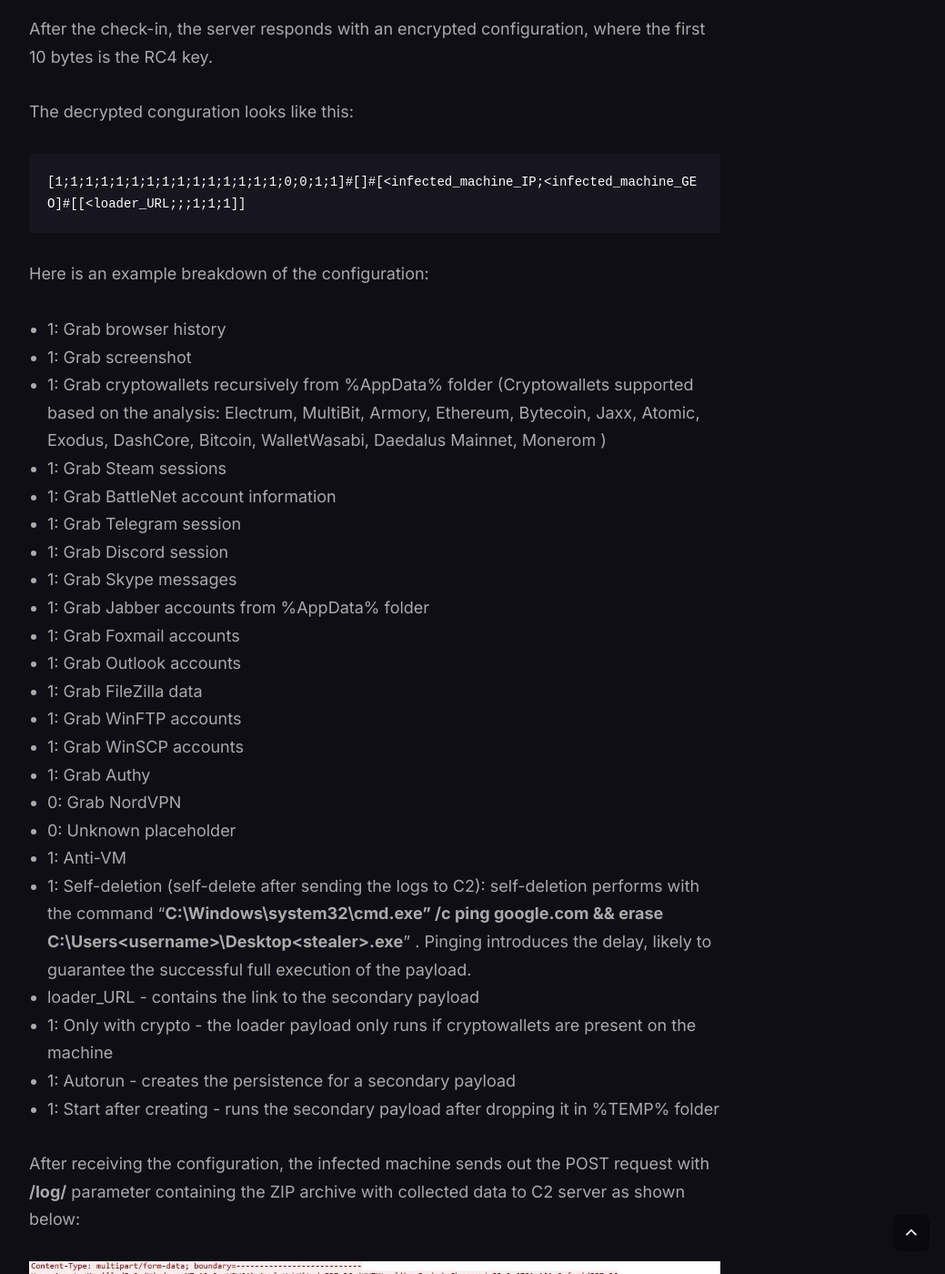
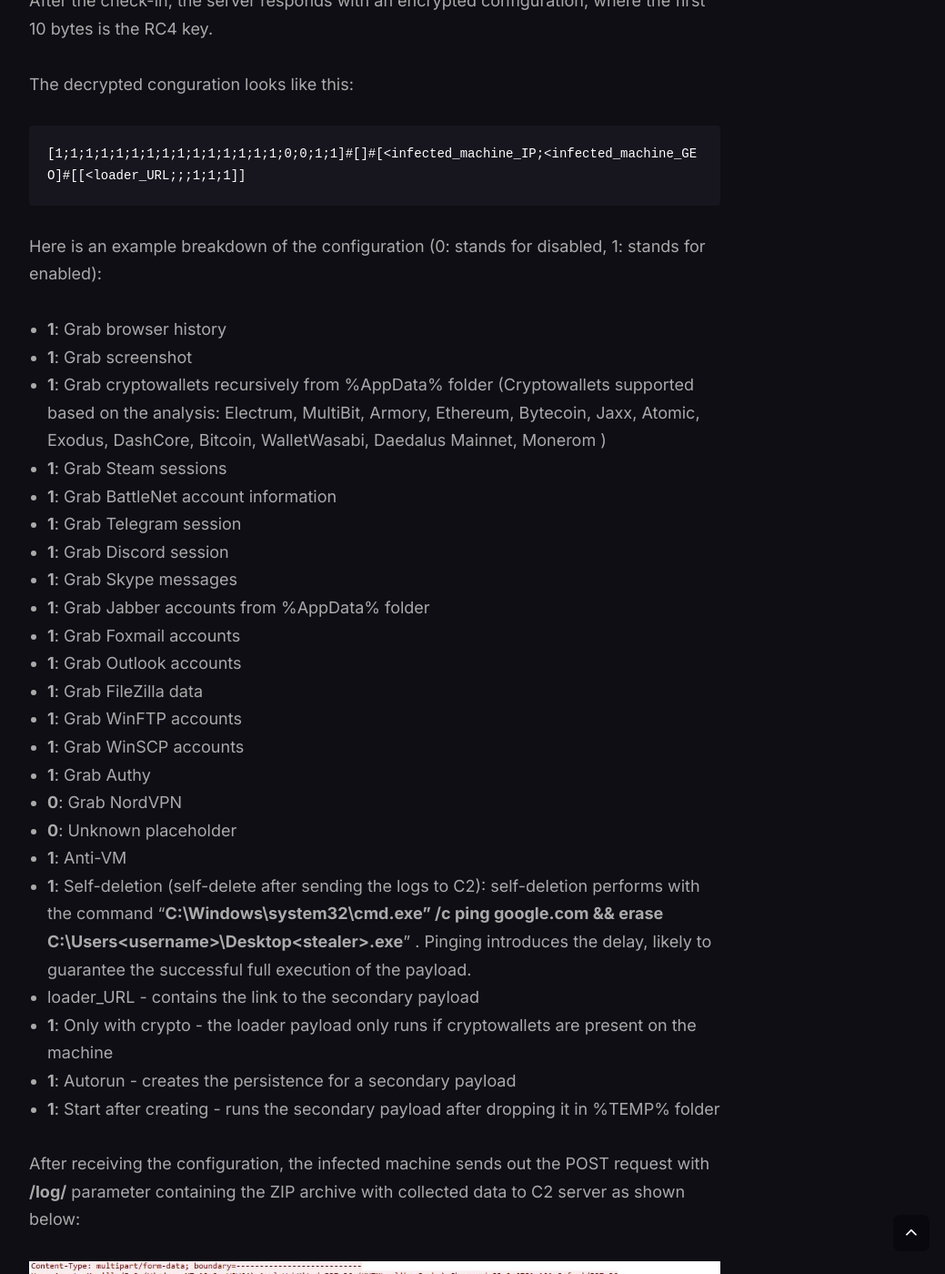
Before and after one commit to RussianPanda95/russianpanda95.github.io, a Jekyll site: the page built from _posts/2024-03-16-The-GlorySprout-Stealer-or-a-Failed-Clone-of-Taurus-Stealer.md, in a window 1280 px wide and 1400 px high, scrolled down 9419 px. Shown: the whole window at 91% size, without its empty margins (228-1267 px from the left). Built offline with Jekyll 4.4.1, drawn with Linux system fonts in a browser that asks for light colours; nearby versions of some CDN libraries; comment, search, counter and statistics services are not loaded; some of the changed text lies outside the part shown.

Commit message:
New commit

```diff
--- a/_posts/2024-03-16-The-GlorySprout-Stealer-or-a-Failed-Clone-of-Taurus-Stealer.md
+++ b/_posts/2024-03-16-The-GlorySprout-Stealer-or-a-Failed-Clone-of-Taurus-Stealer.md
@@ -97,7 +97,7 @@
 
 # C2 Communication
 
-Communication with the C2 server is performed via port 80. Upon checking in with the C2 server, the infected machine sends out the POST request "**/cfg/data=<BotID>**" using the user-agent "**Mozilla/5.0 (Windows NT 10.0; WOW64) AppleWebKit / 537.36 (KHTML, like Gecko) Chrome / 83.0.5906.121 Safari/537.36**". The BotID value is encrypted with the RC4 key generated via random key generation function that was previously mentioned and base64-encoded. The RC4 key is the first 10 bytes of the encrypted string.
+Communication with the C2 server is performed via port 80. Upon checking in with the C2 server, the infected machine sends out the POST request "/cfg/data=<BotID>" using the user-agent "Mozilla/5.0 (Windows NT 10.0; WOW64) AppleWebKit / 537.36 (KHTML, like Gecko) Chrome / 83.0.5906.121 Safari/537.36". The BotID value is encrypted with the RC4 key generated via random key generation function that was previously mentioned and base64-encoded. The RC4 key is the first 10 bytes of the encrypted string.
 
 ![c2_post_check_in.jpg](/images/GlorySprout/c2_post_check_in.JPG)
 
@@ -147,30 +147,30 @@
 
 {% endhighlight %}
 
-Here is an example breakdown of the configuration:
-- 1: Grab browser history
-- 1: Grab screenshot
-- 1: Grab cryptowallets recursively from %AppData% folder (Cryptowallets supported based on the analysis: Electrum, MultiBit, Armory, Ethereum, Bytecoin, Jaxx, Atomic, Exodus, DashCore, Bitcoin, WalletWasabi, Daedalus Mainnet, Monerom )
-- 1: Grab Steam sessions
-- 1: Grab BattleNet account information
-- 1: Grab Telegram session
-- 1: Grab Discord session
-- 1: Grab Skype messages
-- 1: Grab Jabber accounts from %AppData% folder
-- 1: Grab Foxmail accounts
-- 1: Grab Outlook accounts
-- 1: Grab FileZilla data
-- 1: Grab WinFTP accounts
-- 1: Grab WinSCP accounts
-- 1: Grab Authy
-- 0: Grab NordVPN
-- 0: Unknown placeholder
-- 1: Anti-VM
-- 1: Self-deletion (self-delete after sending the logs to C2): self-deletion performs with the command "**C:\Windows\system32\cmd.exe" /c ping google.com && erase C:\Users\<username>\Desktop\<stealer>.exe**" . Pinging introduces the delay, likely to guarantee the successful full execution of the payload.
+Here is an example breakdown of the configuration (0: stands for disabled, 1: stands for enabled):
+- **1**: Grab browser history
+- **1**: Grab screenshot
+- **1**: Grab cryptowallets recursively from %AppData% folder (Cryptowallets supported based on the analysis: Electrum, MultiBit, Armory, Ethereum, Bytecoin, Jaxx, Atomic, Exodus, DashCore, Bitcoin, WalletWasabi, Daedalus Mainnet, Monerom )
+- **1**: Grab Steam sessions
+- **1**: Grab BattleNet account information
+- **1**: Grab Telegram session
+- **1**: Grab Discord session
+- **1**: Grab Skype messages
+- **1**: Grab Jabber accounts from %AppData% folder
+- **1**: Grab Foxmail accounts
+- **1**: Grab Outlook accounts
+- **1**: Grab FileZilla data
+- **1**: Grab WinFTP accounts
+- **1**: Grab WinSCP accounts
+- **1**: Grab Authy
+- **0**: Grab NordVPN
+- **0**: Unknown placeholder
+- **1**: Anti-VM
+- **1**: Self-deletion (self-delete after sending the logs to C2): self-deletion performs with the command "**C:\Windows\system32\cmd.exe" /c ping google.com && erase C:\Users\<username>\Desktop\<stealer>.exe**" . Pinging introduces the delay, likely to guarantee the successful full execution of the payload.
 - loader_URL - contains the link to the secondary payload
-- 1: Only with crypto - the loader payload only runs if cryptowallets are present on the machine
-- 1: Autorun - creates the persistence for a secondary payload
-- 1: Start after creating - runs the secondary payload after dropping it in %TEMP% folder
+- **1**: Only with crypto - the loader payload only runs if cryptowallets are present on the machine
+- **1**: Autorun - creates the persistence for a secondary payload
+- **1**: Start after creating - runs the secondary payload after dropping it in %TEMP% folder
 
 After receiving the configuration, the infected machine sends out the POST request with **/log/** parameter containing the ZIP archive with collected data to C2 server as shown below:
 
```
Also changed, not shown: other parts of _posts/2024-03-16-The-GlorySprout-Stealer-or-a-Failed-Clone-of-Taurus-Stealer.md (+1 -1 lines).
